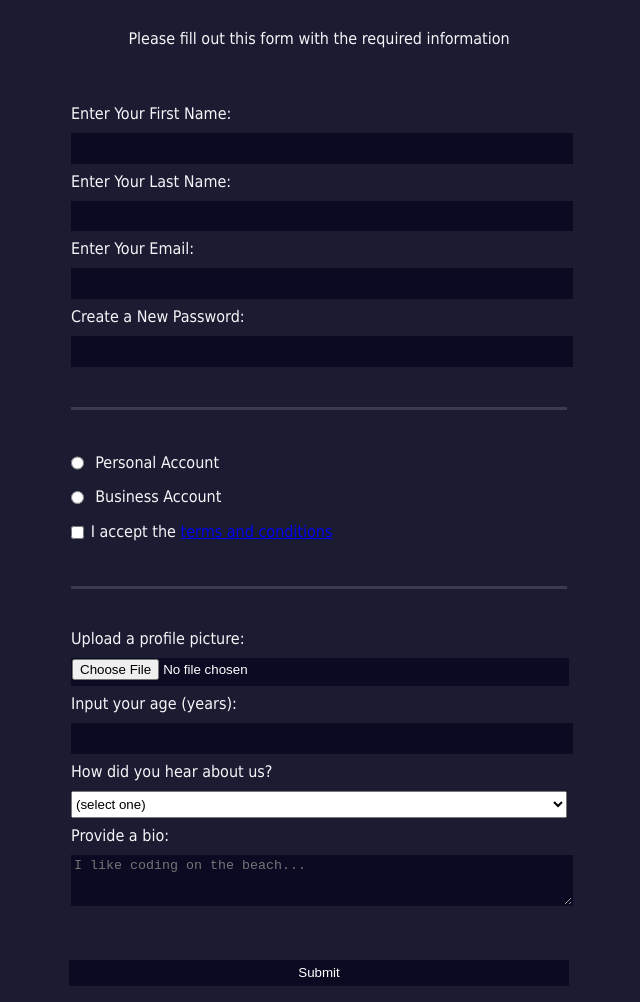
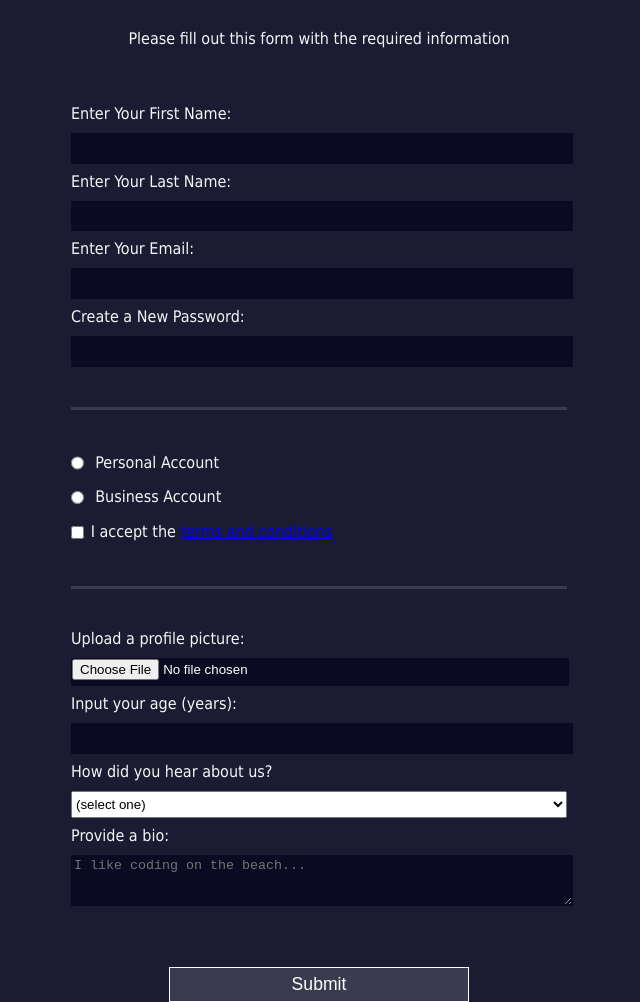
Before and after one commit to Abaljerind/registration-form, a plain HTML site: page index.html in a window 1280 px wide. Shown: the part 73-1075 px from the top of the page, without its empty margins (321-961 px from the left). Drawn offline with Linux system fonts and the light colour scheme.

Commit message:
add style for input submit

```diff
--- a/style.css
+++ b/style.css
@@ -57,3 +57,14 @@ textarea {
   border: solid 1px #0a0a23;
   color: #ffffff;
 }
+
+input[type="submit"] {
+  display: block;
+  min-width: 300px;
+  width: 60%;
+  margin: 1em auto;
+  height: 2em;
+  font-size: 1.1rem;
+  background-color: #3b3b4f;
+  border-color: white;
+}
```
